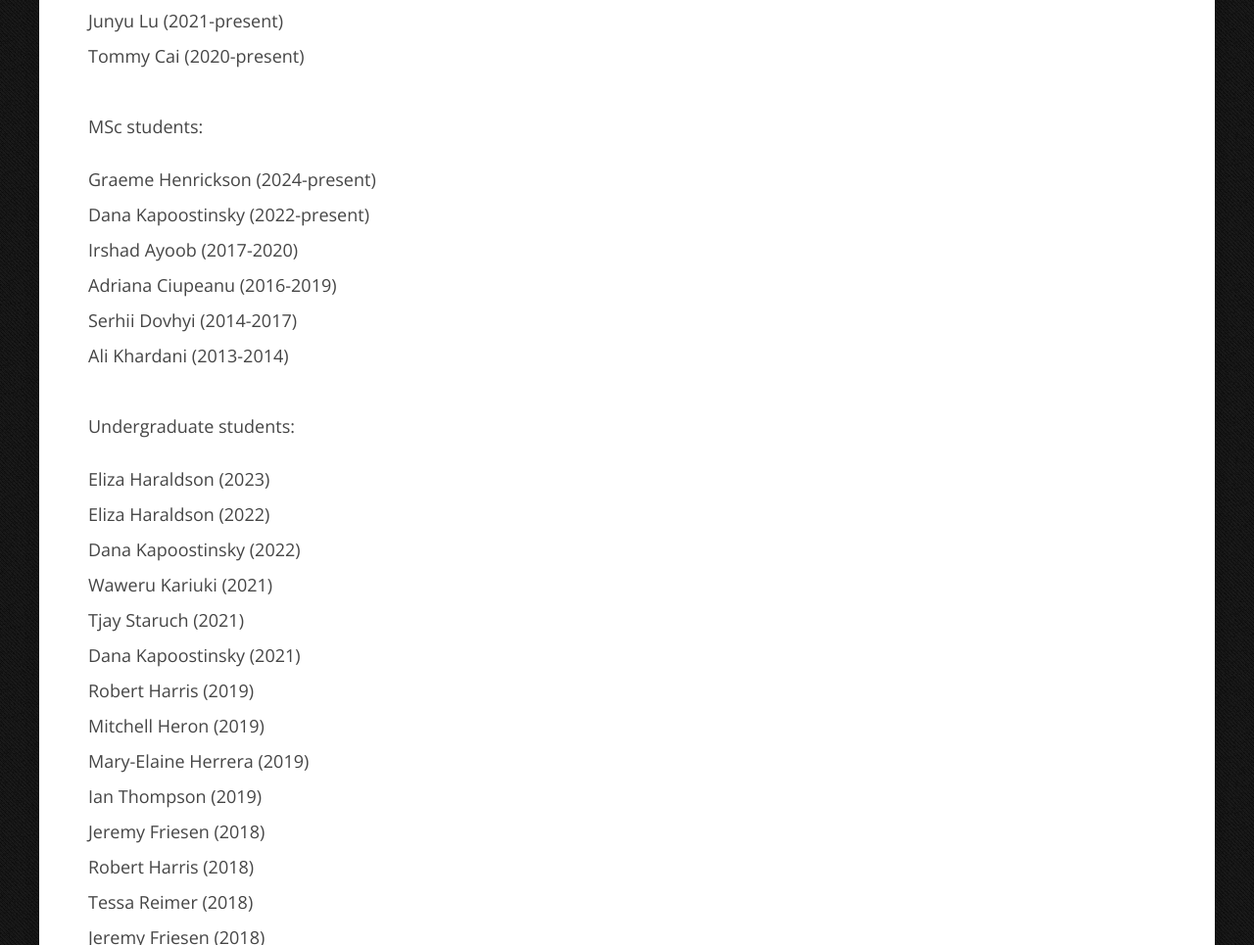
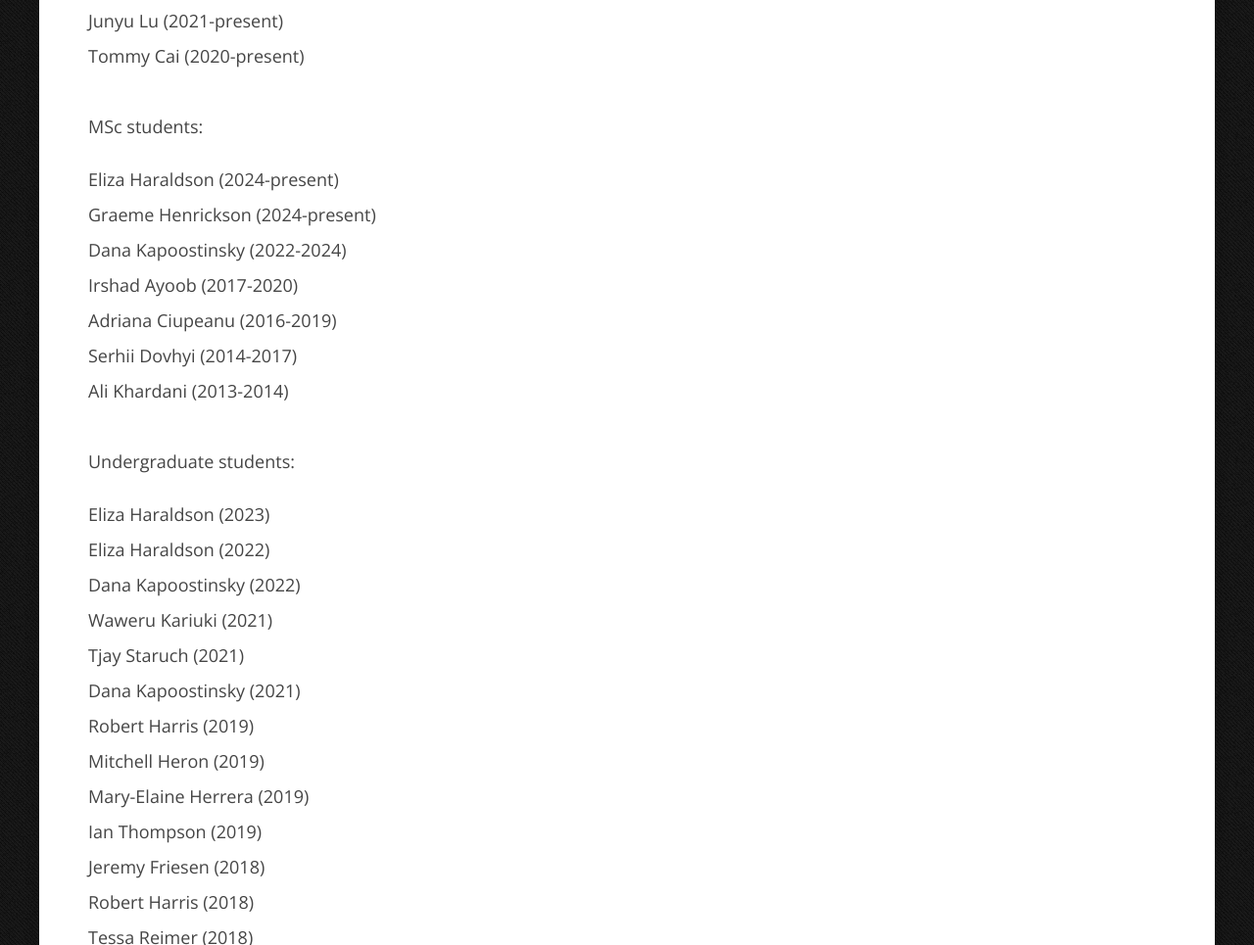
Before and after one commit to adamjclay/adamjclay.github.io, a plain HTML site: page students.html in a window 1280 px wide. Shown: the part 1298-2263 px from the top of the page at 98% size. Drawn offline with nearby package versions, Linux system fonts and the light colour scheme.

Commit message:
Update students.html

```diff
--- a/students.html
+++ b/students.html
@@ -70,8 +70,9 @@ Tommy Cai (2020-present) <br><br>
 
 MSc students:<p>
 
+Eliza Haraldson (2024-present)<br>
 Graeme Henrickson (2024-present)<br>
-Dana Kapoostinsky (2022-present)<br>
+Dana Kapoostinsky (2022-2024)<br>
 Irshad Ayoob (2017-2020)<br>
 Adriana Ciupeanu (2016-2019)<br>
 Serhii Dovhyi (2014-2017) <br>
```
